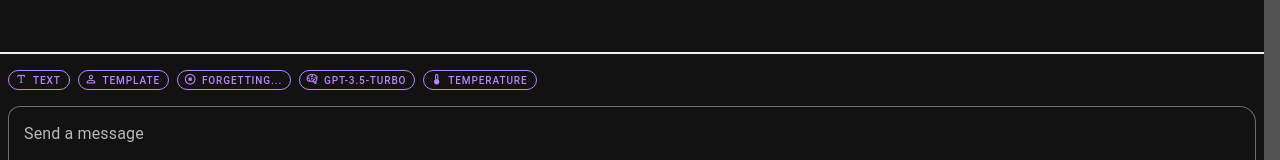
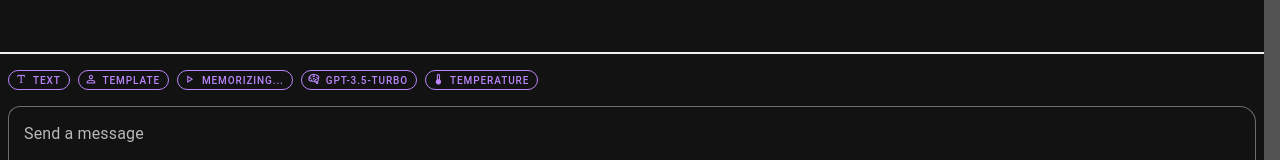
Before and after one commit to seonWKim/ai-sidebar, a Vue app: page /index.html in a window 1280 px wide. Shown: the part 526-686 px from the top of the page. Built offline with nearby package versions, Linux system fonts and the light colour scheme.

Commit message:
Set default memorize context settings to true

```diff
--- a/src/components/chat/Chat.vue
+++ b/src/components/chat/Chat.vue
@@ -60,12 +60,12 @@ const selectedImageSize = ref<OpenaiImageSize>(OpenaiImageSize.SMALL);
 
 let messageContexts: OpenaiChatMessage[] = [];
 const summarizeContextOpenaiMessage = OpenaiChatMessage.of1(
-  'Summarize all the messages in a format as follows. The placeholder for previousContext is where you have to fill in.' +
+  'Summarize all the messages in a format as follows. The placeholder for previousContext is where you have to fill in the summarized context.' +
     "'Previous context: {{previousContext}}\n",
   OpenaiRole.user
 );
 const contextMaxNo: Ref<number> = ref(5);
-const rememberContext: Ref<boolean> = ref(false);
+const rememberContext: Ref<boolean> = ref(true);
 
 function getDefaultReceived(): Ref<Message> {
   return ref<Message>({
@@ -120,6 +120,14 @@ function updateRememberContext(shouldRememberContext: boolean) {
     messageContexts = [];
   }
   rememberContext.value = shouldRememberContext;
+}
+
+/**
+ * Update the {@link contextMaxNo} which determines the maximum number of previous context to remember.
+ * @param maxNo Maximum number of previous context to remember
+ */
+function updateContextMaxNo(maxNo: number) {
+  contextMaxNo.value = maxNo;
 }
 
 /**
@@ -229,6 +237,7 @@ async function sendChatMessage() {
       return null;
     },
     () => {
+      console.log(`remembering context ${rememberContext.value}`);
       if (rememberContext.value) {
         addContext(OpenaiChatMessage.of1(received.value.text.join(''), OpenaiRole.system));
       }
@@ -422,6 +431,7 @@ function getPosition(message: Message) {
           <openai-context-memorizer-modal
             class="cy-openai-context-memorizer-modal"
             @update-remember-context="updateRememberContext"
+            @update-context-max-no="updateContextMaxNo"
           />
         </v-slide-group-item>
         <v-slide-group-item v-if="availability[selectedChatType].has(buttons.OPENAI_MODEL)">
--- a/src/components/chat/config/OpenaiContextMemorizerModal.vue
+++ b/src/components/chat/config/OpenaiContextMemorizerModal.vue
@@ -4,17 +4,22 @@ import { appStore } from '@/store/app';
 import { ChromeStorageKeys } from '@/common/keys';
 
 onMounted(async () => {
-  rememberContext.value =
-    (await store.getFromChromeStorage(ChromeStorageKeys.REMEMBER_CONTEXT)) === 'true';
+  const rememberContextValue = await store.getFromChromeStorage(ChromeStorageKeys.REMEMBER_CONTEXT);
+  if (rememberContextValue != null && rememberContextValue === 'false') {
+    rememberContext.value = false;
+  } else {
+    rememberContext.value = true;
+  }
+
   contextMaxNo.value =
     parseInt(await store.getFromChromeStorage(ChromeStorageKeys.CONTEXT_MAX_NO)) || 10;
 });
 
-const emits = defineEmits(['updateRememberContext']);
+const emits = defineEmits(['updateRememberContext', 'updateContextMaxNo']);
 const store = appStore();
 
 const dialog = ref(false);
-const rememberContext = ref(false);
+const rememberContext = ref(true);
 const contextMaxNo = ref(10);
 
 /**
@@ -27,10 +32,12 @@ function flip() {
 
 watch(rememberContext, (newVal) => {
   store.saveToChromeStorage(ChromeStorageKeys.REMEMBER_CONTEXT, newVal.toString());
+  emits('updateRememberContext', rememberContext.value);
 });
 
 watch(contextMaxNo, (newVal) => {
   store.saveToChromeStorage(ChromeStorageKeys.CONTEXT_MAX_NO, newVal.toString());
+  emits('updateContextMaxNo', contextMaxNo.value);
 });
 </script>
 
```
